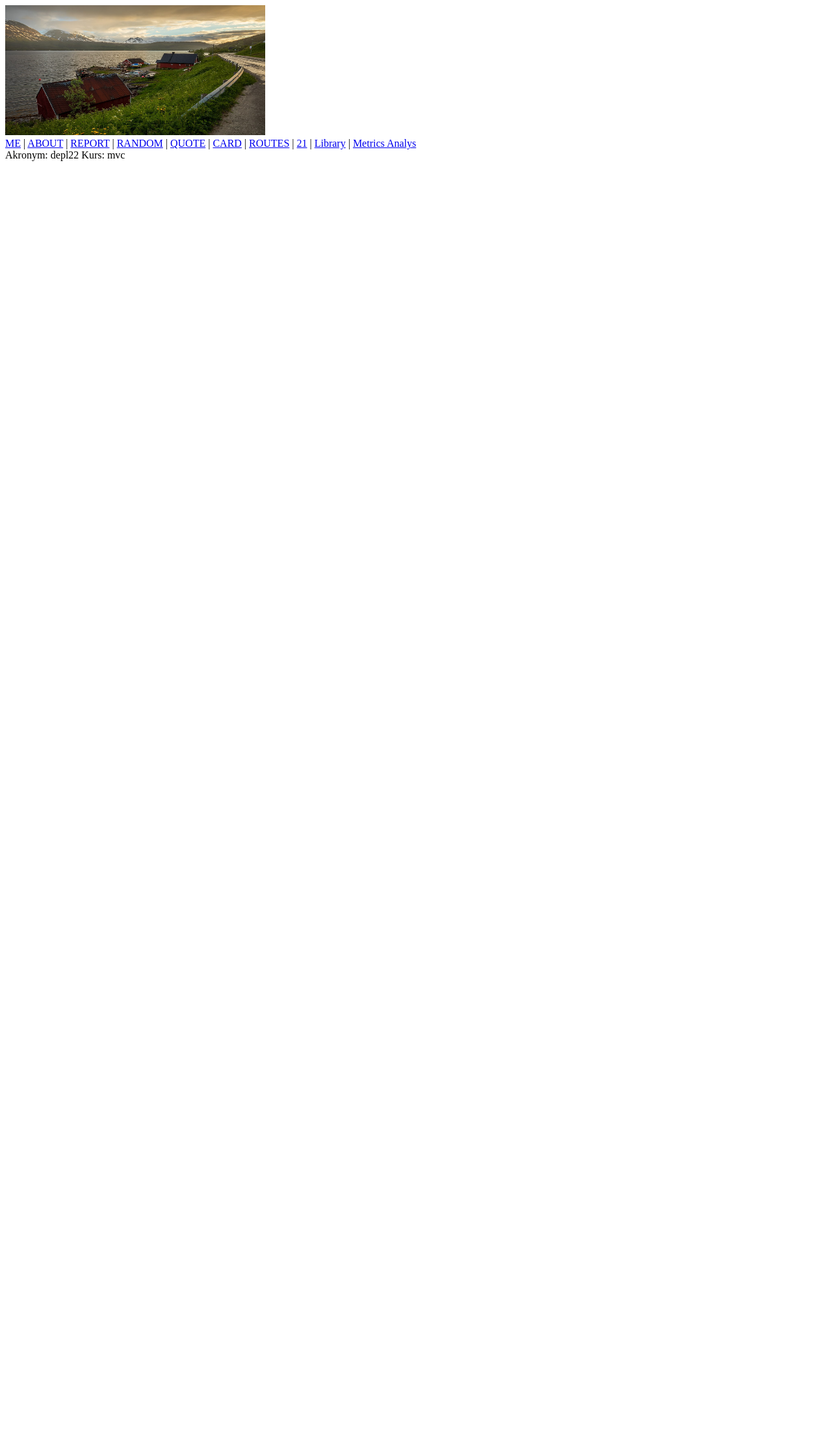
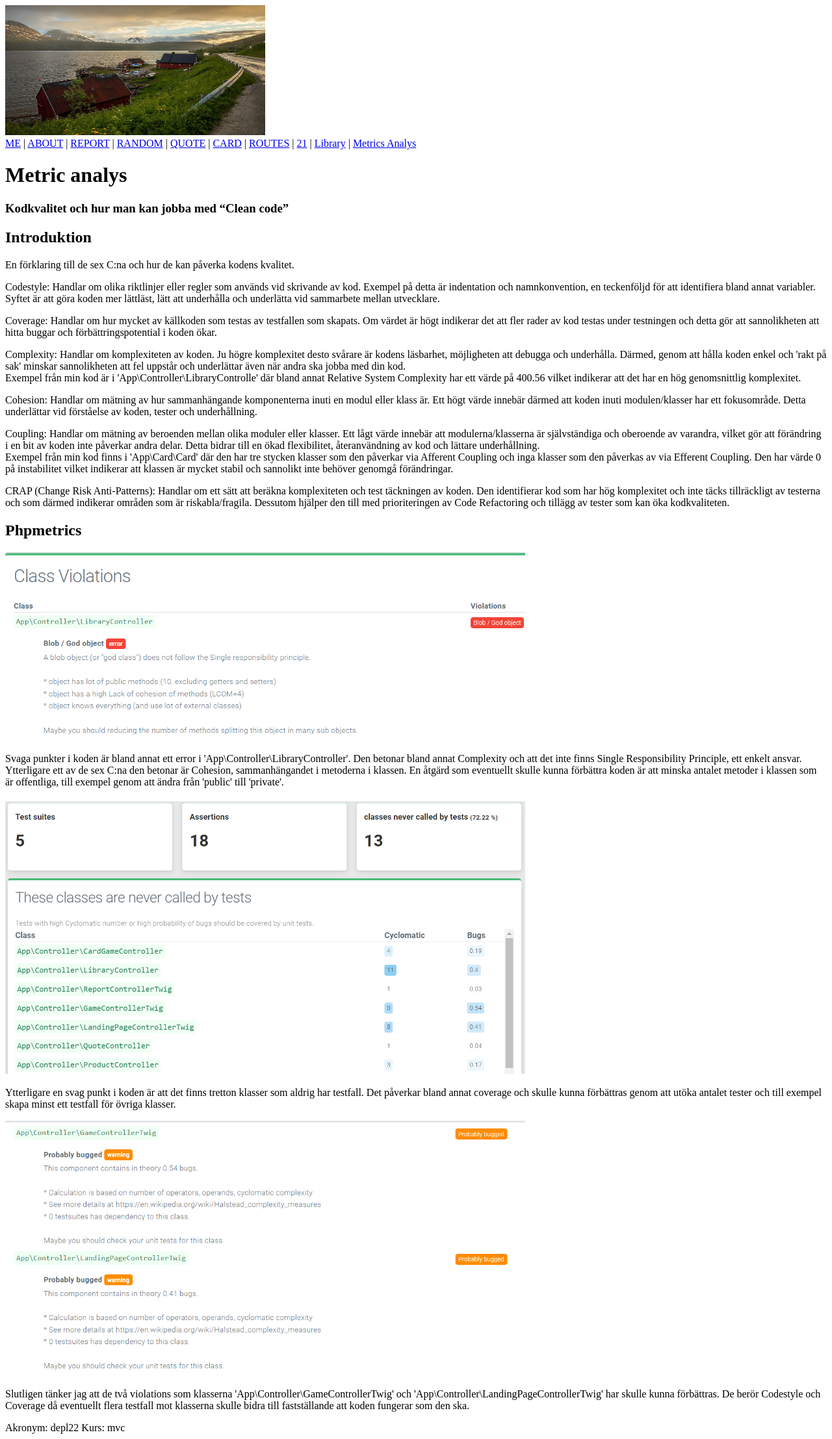
Before and after one commit to Despina-P/mvc-vt23, a Symfony app: template templates/metrics.html.twig in a window 1280 px wide. Shown: the whole page at 65% size. Before the commit the page ends 248 px from the top, so only its background shows below. Run offline with Twig, Linux system fonts and the light colour scheme; the template is opened without the code that fills it, so the values that code supplies are empty; some libraries are stand-ins or nearby versions.

Commit message:
Added subtitle Introduktion and Phpmetrics and tect

```diff
--- a/templates/metrics.html.twig
+++ b/templates/metrics.html.twig
@@ -3,6 +3,79 @@
 {% block title %}METRIC ANALYS{% endblock %}
 
 {% block body %}
+    <h1>Metric analys</h1>
+    <h3>Kodkvalitet och hur man kan jobba med “Clean code”</h3>
+
+    <h2>Introduktion</h2>
+
+    <p>En förklaring till de sex C:na och hur de kan påverka kodens kvalitet.</p>
+
+    <p>Codestyle:
+        Handlar om olika riktlinjer eller regler som används vid skrivande av kod.
+        Exempel på detta är indentation och namnkonvention, en teckenföljd för att identifiera bland annat variabler.
+        Syftet är att göra koden mer lättläst, lätt att underhålla och underlätta vid sammarbete mellan utvecklare.
+    </p>
+
+    <p>
+        Coverage:
+        Handlar om hur mycket av källkoden som testas av testfallen som skapats.
+        Om värdet är högt indikerar det att fler rader av kod testas under testningen och detta gör att sannolikheten att hitta buggar och förbättringspotential i koden ökar.
+    </p>
+
+    <p>
+        Complexity:
+        Handlar om komplexiteten av koden.
+        Ju högre komplexitet desto svårare är kodens läsbarhet, möjligheten att debugga och underhålla.
+        Därmed, genom att hålla koden enkel och 'rakt på sak' minskar sannolikheten att fel uppstår och underlättar även när andra ska jobba med din kod.
+        <br>
+        Exempel från min kod är i 'App\Controller\LibraryControlle' där bland annat Relative System Complexity har ett värde på 400.56 vilket indikerar att det har en hög genomsnittlig komplexitet.
+    </p>
+
+    <p>
+        Cohesion:
+        Handlar om mätning av hur sammanhängande komponenterna inuti en modul eller klass är.
+        Ett högt värde innebär därmed att koden inuti modulen/klasser har ett fokusområde.
+        Detta underlättar vid förståelse av koden, tester och underhållning.
+    </p>
+
+    <p>
+        Coupling:
+        Handlar om mätning av beroenden mellan olika moduler eller klasser.
+        Ett lågt värde innebär att modulerna/klasserna är självständiga och oberoende av varandra, vilket gör att förändring i en bit av koden inte påverkar andra delar.
+        Detta bidrar till en ökad flexibilitet, återanvändning av kod och lättare underhållning.
+        <br>
+        Exempel från min kod finns i 'App\Card\Card' där den har tre stycken klasser som den påverkar via Afferent Coupling och inga klasser som den påverkas av via Efferent Coupling.
+        Den har värde 0 på instabilitet vilket indikerar att klassen är mycket stabil och sannolikt inte behöver genomgå förändringar.
+    </p>
+
+    <p>
+        CRAP (Change Risk Anti-Patterns):
+        Handlar om ett sätt att beräkna komplexiteten och test täckningen av koden.
+        Den identifierar kod som har hög komplexitet och inte täcks tillräckligt av testerna och som därmed indikerar områden som är riskabla/fragila.
+        Dessutom hjälper den till med prioriteringen av Code Refactoring och tillägg av tester som kan öka kodkvaliteten.
+    </p>
+
+    <h2>Phpmetrics</h2>
+
+    <img src="{{ asset('img/phpmetrics1.png') }}" width="800px" alt="Image of Error PHPMetrics">
+    <p>
+        Svaga punkter i koden är bland annat ett error i 'App\Controller\LibraryController'.
+        Den betonar bland annat Complexity och att det inte finns Single Responsibility Principle, ett enkelt ansvar.
+        Ytterligare ett av de sex C:na den betonar är Cohesion, sammanhängandet i metoderna i klassen.
+        En åtgärd som eventuellt skulle kunna förbättra koden är att minska antalet metoder i klassen som är offentliga, till exempel genom att ändra från 'public' till 'private'.
+    </p>
+
+    <img src="{{ asset('img/phpmetrics2.png') }}" width="800px" alt="Image of Test Suit Coverage PHPMetrics">
+    <p>
+        Ytterligare en svag punkt i koden är att det finns tretton klasser som aldrig har testfall.
+        Det påverkar bland annat coverage och skulle kunna förbättras genom att utöka antalet tester och till exempel skapa minst ett testfall för övriga klasser.
+    </p>
+
+    <img src="{{ asset('img/phpmetrics3.png') }}" width="800px" alt="Image of Violations PHPMetrics">
+    <p>
+        Slutligen tänker jag att de två violations som klasserna 'App\Controller\GameControllerTwig' och 'App\Controller\LandingPageControllerTwig' har skulle kunna förbättras.
+        De berör Codestyle och Coverage då eventuellt flera testfall mot klasserna skulle bidra till fastställande att koden fungerar som den ska.
+    </p>
 
 
 {% endblock %}
```
